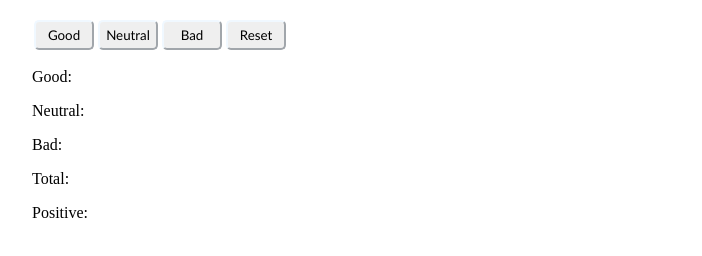
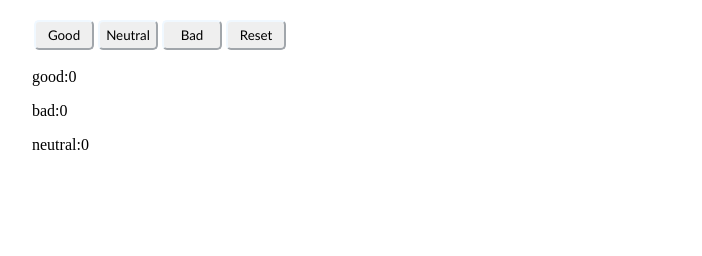
Before and after one commit to beatifultango/goit-react-hw-02, a React (Vite) app: page / in a window 1280 px wide. Shown: the part 144-400 px from the top of the page, without its empty margins (32-734 px from the left). Built offline with nearby package versions, Linux system fonts and the light colour scheme.

Commit message:
propslar düzeltildi

```diff
--- a/src/components/App.jsx
+++ b/src/components/App.jsx
@@ -2,23 +2,36 @@ import React, { useState } from "react";
 import Description from "./Description";
 import Feedback from "./Feedback";
 import Options from "./Options";
-import styles from "./App.module.css"
+import styles from "./App.module.css";
 
 const App = () => {
-
-  const [feedback, setFeedback] = useState({
+  const [counters, setCounters] = useState({
     good: 0,
+    bad: 0,
     neutral: 0,
-    bad: 0,
   });
 
+  const handleClick = (key) => {
+    setCounters((prev) => ({
+      ...prev,
+      [key]: prev[key] + 1,
+    }));
+  };
+
+  const handleReset = () => {
+    setCounters({
+      good: 0,
+      bad: 0,
+      neutral: 0,
+    });
+  };
 
   return (
     <div>
       <div className={styles.appBody}>
-      <Description />
-      <Options />
-      <Feedback/>
+        <Description />
+        <Options handleClick={handleClick} handleReset={handleReset} />
+        <Feedback counters={counters} />
       </div>
     </div>
   );
--- a/src/components/Feedback.jsx
+++ b/src/components/Feedback.jsx
@@ -1,16 +1,16 @@
 import React from "react";
 import styles from "./Feedback.module.css";
 
-const Feedback = () => {
-  return(
+const Feedback = ({ counters }) => {
+  return (
     <>
-    <p>Good:</p>
-    <p>Neutral:</p>
-    <p>Bad:</p>
-    <p>Total:</p>
-    <p>Positive:</p>
-</>
-  )
+      {Object.entries(counters).map(([key, value]) => (
+        <p key={key}>
+          {key}:{value}
+        </p>
+      ))}
+    </>
+  );
 };
 
 export default Feedback;
--- a/src/components/Options.jsx
+++ b/src/components/Options.jsx
@@ -1,26 +1,34 @@
 import React, { useState } from "react";
 import styles from "./Options.module.css";
 
-const Options = (props) => {
-  let good = 0;
-  let neutral = 0;
-  let bad = 0;
 
-  const handleClickGood = () => {
-    good = good + 1;
-  };
-  const handleClickBad = () => {
-    bad = bad + 1;
-  };
-  const handleClickNeutral = () => {
-    neutral = neutral + 1;
-  };
+const Options = ({handleClick,handleReset}) => {
+
+
   return (
     <div>
-      <button onClick={handleClickGood}>Good</button>
-      <button onClick={handleClickNeutral}>Neutral</button>
-      <button onClick={handleClickBad}>Bad</button>
-      <button >Reset</button>
+      <button
+        onClick={() => {
+          handleClick("good");
+        }}
+      >
+        Good
+      </button>
+      <button
+        onClick={() => {
+          handleClick("neutral");
+        }}
+      >
+        Neutral
+      </button>
+      <button
+        onClick={() => {
+          handleClick("bad");
+        }}
+      >
+        Bad
+      </button>
+      <button onClick={handleReset}>Reset</button>
     </div>
   );
 };
```
